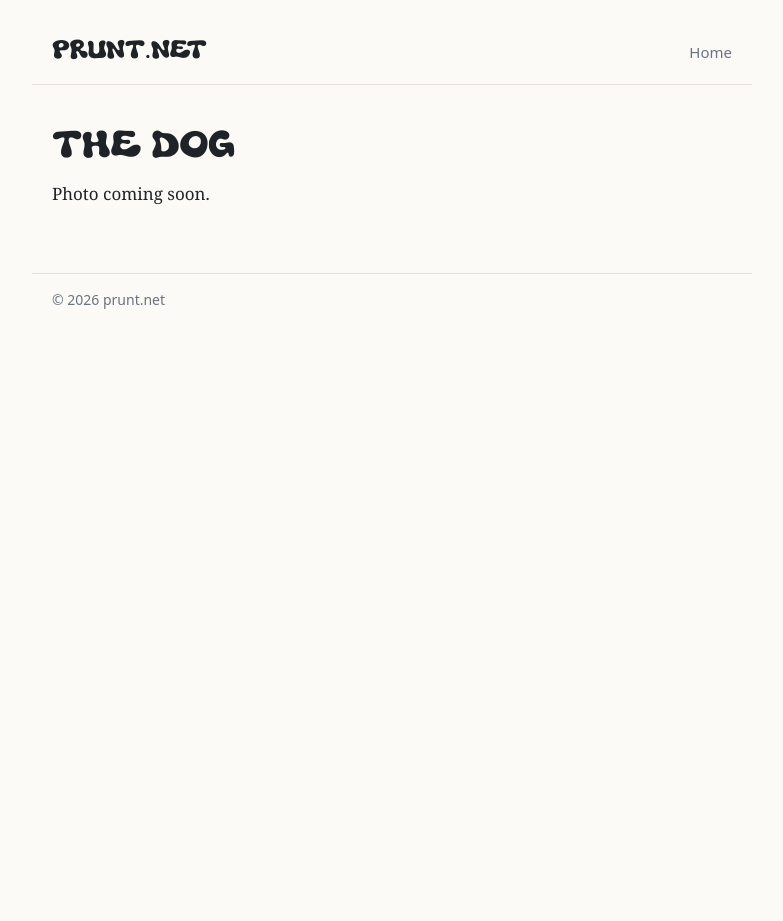
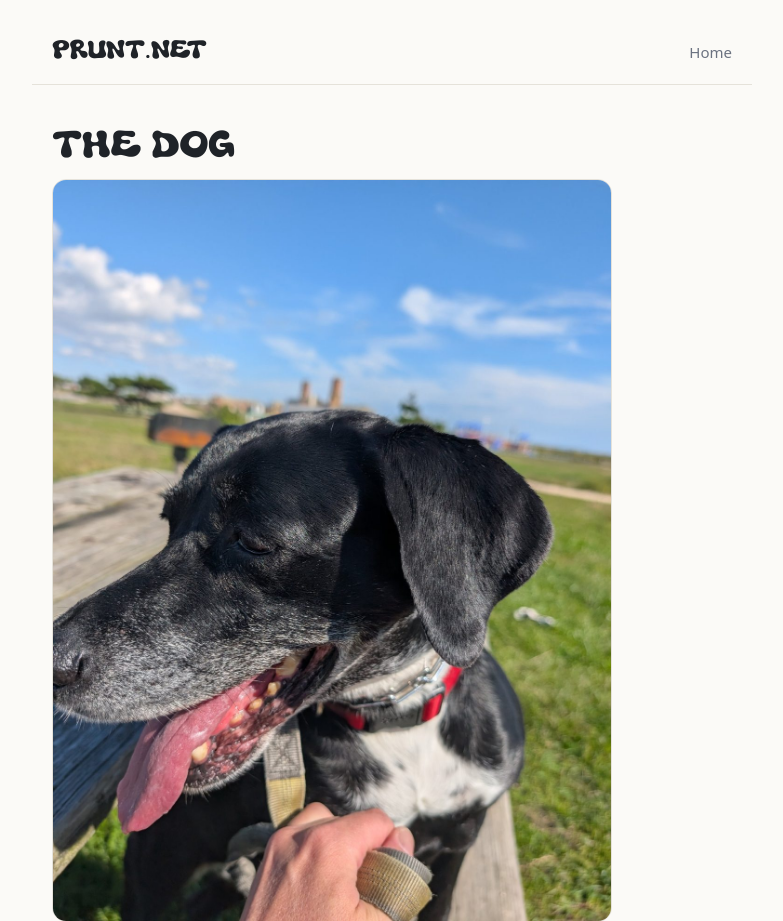
Before and after one commit to fendertwin44/prunt, a plain HTML site: page public/dog/index.html in a window 1280 px wide. Shown: the top 921 px of the page, without its empty margins (248-1031 px from the left). Before the commit the page ends 800 px from the top, so only its background shows below. Drawn offline with Linux system fonts and the light colour scheme.

Commit message:
Add dog photo to dog.prunt.net
Co-Authored-By: Claude Opus 5.5 <noreply@anthropic.com>
Claude-Session: https://claude.ai/code/session_01EurukJG5FLhZ6SXWa22mqp

```diff
--- a/public/dog/index.html
+++ b/public/dog/index.html
@@ -5,6 +5,13 @@
   <meta name="viewport" content="width=device-width, initial-scale=1">
   <title>The dog · prunt.net</title>
   <link rel="stylesheet" href="/style.css">
+  <style>
+    .dog-photo { margin: 0; }
+    .dog-photo img {
+      display: block; width: 100%; max-width: 560px; height: auto;
+      border-radius: 14px; border: 1px solid var(--line);
+    }
+  </style>
 </head>
 <body>
   <header>
@@ -15,7 +22,9 @@
   </header>
   <main>
     <h1>The dog</h1>
-    <p>Photo coming soon.</p>
+    <figure class="dog-photo">
+      <img src="/dog.jpg" width="1200" height="1600" alt="A black and white dog with a graying muzzle, tongue out, on a sunny day in the park">
+    </figure>
   </main>
   <footer>&copy; 2026 prunt.net</footer>
 </body>
```
Also changed, not shown: public/dog/dog.jpg (added).
